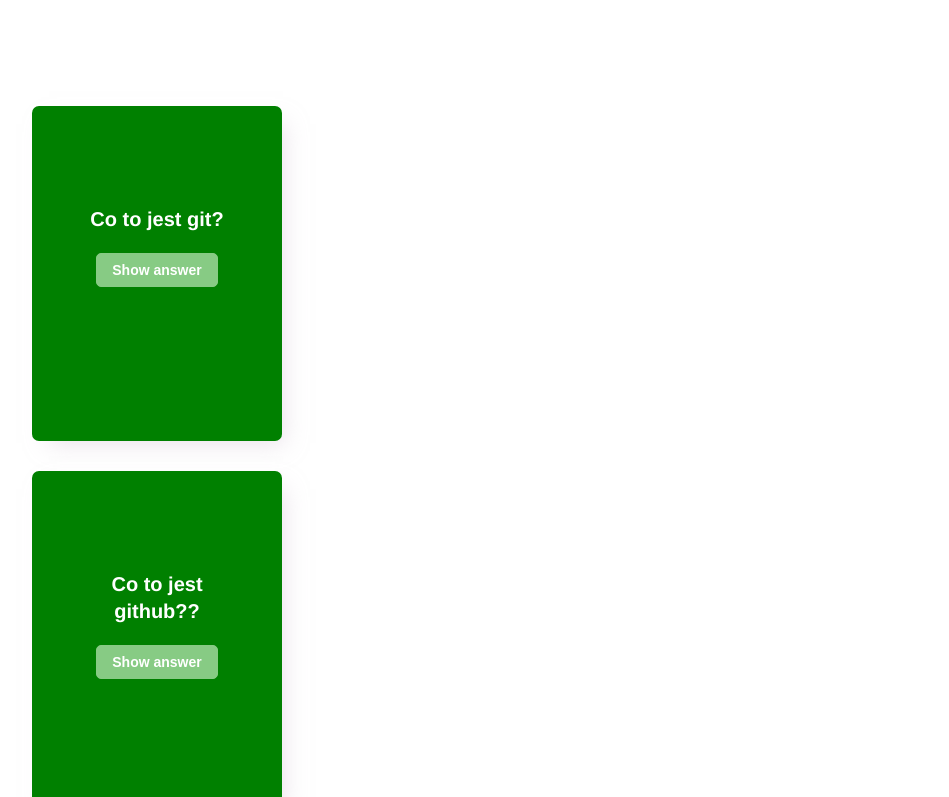
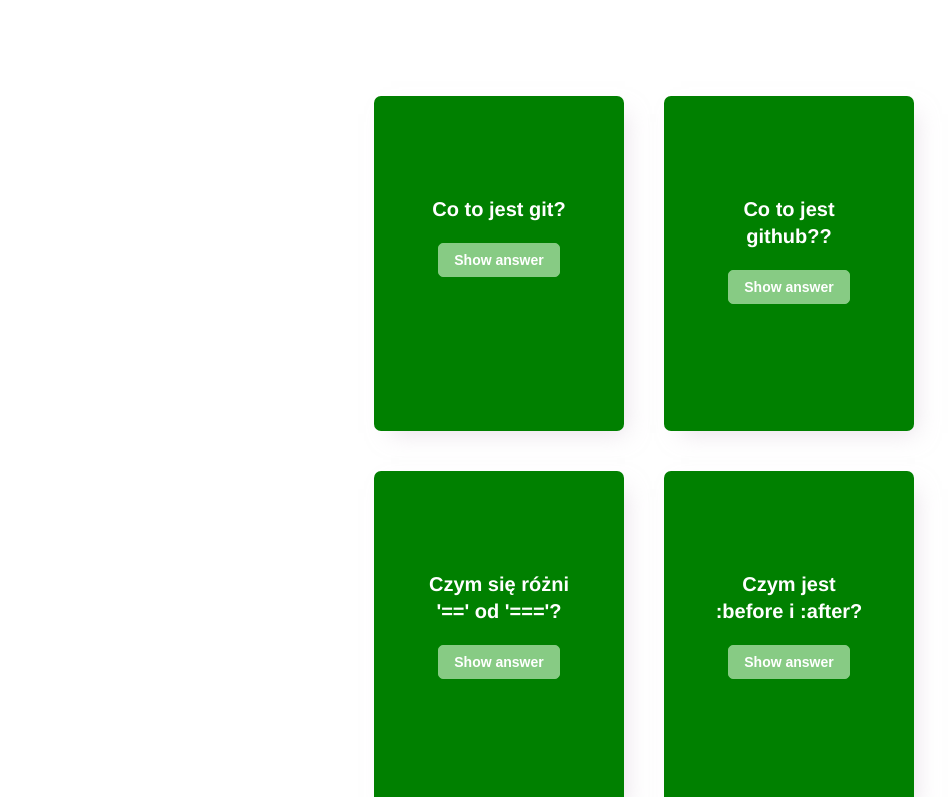
Before and after one commit to Datureli/FiszLearn, a Vue app in the folder lernfisz/: page / in a window 1280 px wide. Shown: the top 797 px of the page, without its empty margins (16-965 px from the left). Built offline with nearby package versions, Linux system fonts and the light colour scheme.

Commit message:
repair flex responsive

```diff
--- a/lernfisz/src/App.vue
+++ b/lernfisz/src/App.vue
@@ -1,10 +1,10 @@
 <template>
 <div>
-  <div class="displayFlex">
+
     <transition name="slide" mode="out-in">
   <question-card />
     </transition>
-  </div>
+
 
     <random-card />
 </div>
--- a/lernfisz/src/components/QuestionCard.vue
+++ b/lernfisz/src/components/QuestionCard.vue
@@ -4,11 +4,11 @@
       <ul>
         <li
           ref="card"
-          v-for="(question, index) in questions.slice(0,8)"
+          v-for="(question, index) in questions.slice(0, 6)"
           :key="index"
           class="card"
         >
-        {{question.filterQuestions}}
+          {{ question.filterQuestions }}
           <transition name="flip" mode="out-in">
             <p :key="question.change" class="card__">
               {{ question.change ? question.answer : question.question }}
@@ -114,7 +114,7 @@
 <style scoped>
 .card {
   display: block;
-  max-width: 150px;
+  width: 150px;
   height: 175px;
   padding: 80px 50px;
   border-radius: 7px;
@@ -167,20 +167,20 @@
   transform: rotateY(180deg);
   opacity: 0;
 }
-@media only screen and (min-width: 1200px)  {
-.displayCards {
-display: flex;
-}
-.card {
-  display: block;
-  max-width: 150px;
-  height: 175px;
-  padding: 80px 50px;
-  justify-content: space-between;
-  line-height: 27px;
-  cursor: pointer;
-  position: relative;
-  margin: 30px auto;
-}
+@media only screen and (min-width: 1000px) {
+  .displayCards {
+    width: 70%;
+    margin: auto;
+  }
+  ul {
+    display: inline-flex;
+    flex-direction: row;
+    justify-content: center;
+    flex-wrap: wrap;
+  }
+  .card {
+    display: block;
+    margin: 20px;
+  }
 }
 </style>
```
